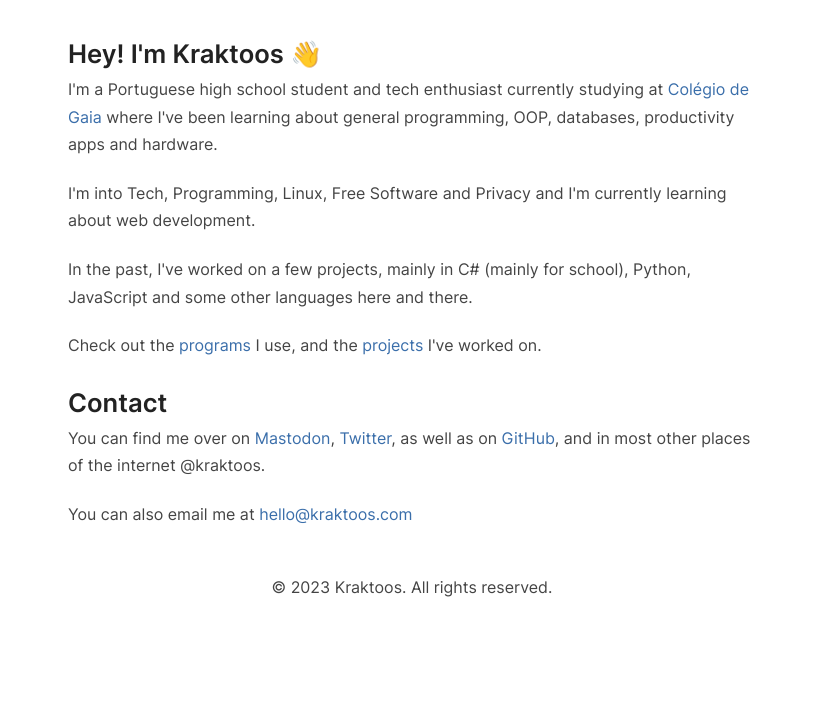
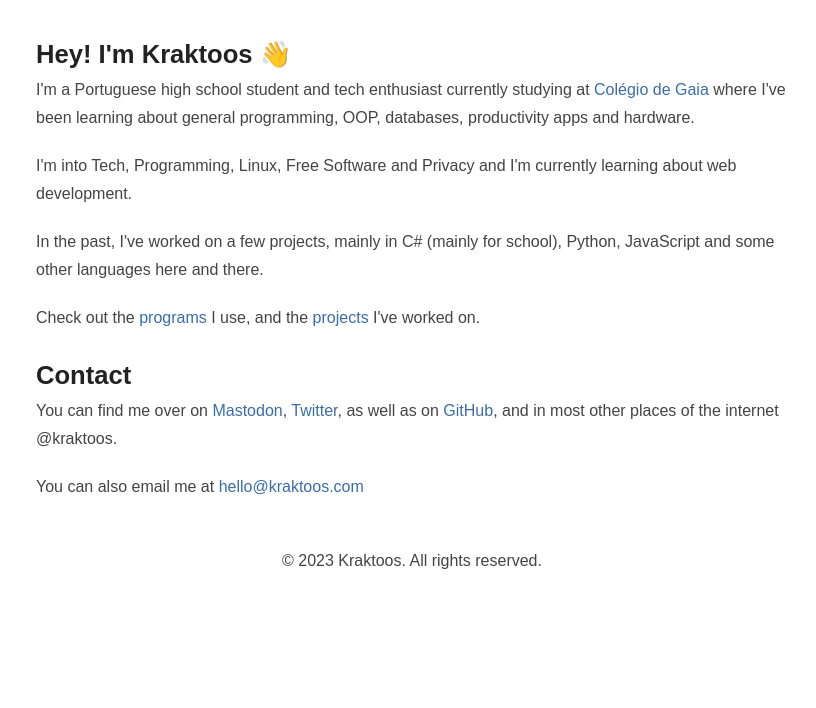
Before and after one commit to Kraktoos/kraktoos.com, an Astro site: page / in a window 1280 px wide. Shown: the part 92-800 px from the top of the page, without its empty margins (228-1044 px from the left). Built offline with nearby package versions, Linux system fonts and the light colour scheme; Astro itself is replaced by a stand-in of ours.

Commit message:
remove custom fonts

```diff
--- a/src/styles/global.css
+++ b/src/styles/global.css
@@ -1,4 +1,4 @@
-@font-face {
+/* @font-face {
   font-family: "Inter";
   src: url("/fonts/inter-latin-variable-wghtOnly-normal.woff2") format("woff2");
 }
@@ -6,12 +6,12 @@
 @font-face {
   font-family: "JetBrains Mono";
   src: url("/fonts/jetbrains-mono-latin-variable-wghtOnly-normal.woff2") format("woff2");
-}
+} */
 
 :root {
-  --width: 46rem;
-  --font-family: "Inter", -apple-system, BlinkMacSystemFont, "Segoe UI", Roboto, Oxygen, Ubuntu, Cantarell, "Open Sans", "Helvetica Neue", sans-serif;
-  --font-family-mono: "JetBrains Mono", Inconsolata, Monaco, Consolas, "Courier New", Courier, monospace;
+  --width: 50rem;
+  --font-family: sans-serif;
+  --font-family-mono: "JetBrains Mono", monospace;
   --font-scale: 1em;
 
   --background-color: #fff;
```
